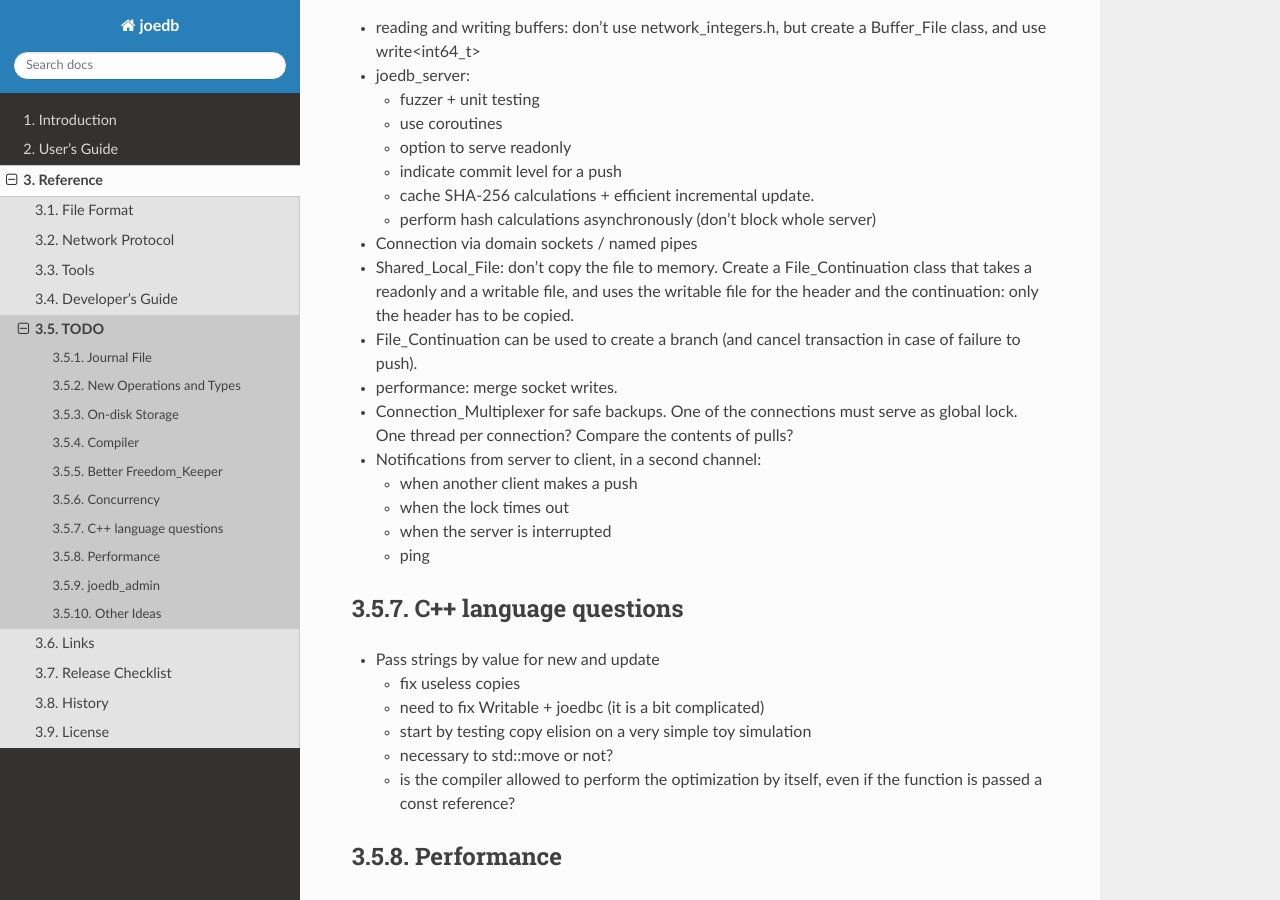
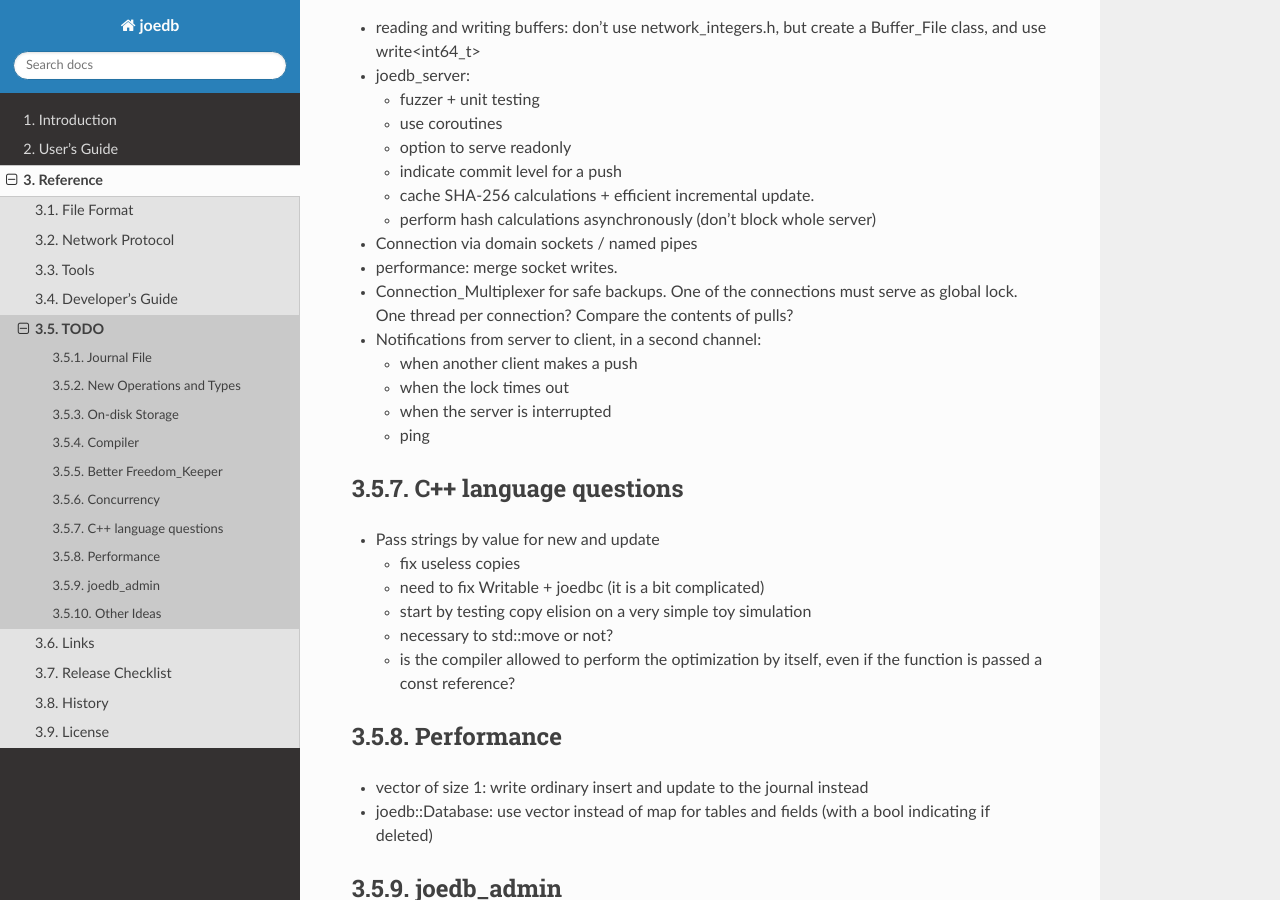
Before and after one commit to Remi-Coulom/joedb, a Sphinx documentation site: the page built from doc/source/todo.rst, in a window 1280 px wide and 900 px high, scrolled down 1993 px. Built offline with Sphinx 7.4.7 and the Read the Docs theme 2.0.0, drawn with Linux system fonts in a browser that asks for light colours; formulas are drawn with MathJax 3.

Commit message:
No need of File_Continuation any more

```diff
--- a/doc/source/todo.rst
+++ b/doc/source/todo.rst
@@ -101,11 +101,6 @@ Concurrency
   - perform hash calculations asynchronously (don't block whole server)
 
 - Connection via domain sockets / named pipes
-- Shared_Local_File: don't copy the file to memory. Create a File_Continuation
-  class that takes a readonly and a writable file, and uses the writable file
-  for the header and the continuation: only the header has to be copied.
-- File_Continuation can be used to create a branch (and cancel transaction in
-  case of failure to push).
 - performance: merge socket writes.
 - Connection_Multiplexer for safe backups. One of the connections must serve as
   global lock. One thread per connection? Compare the contents of pulls?
```
